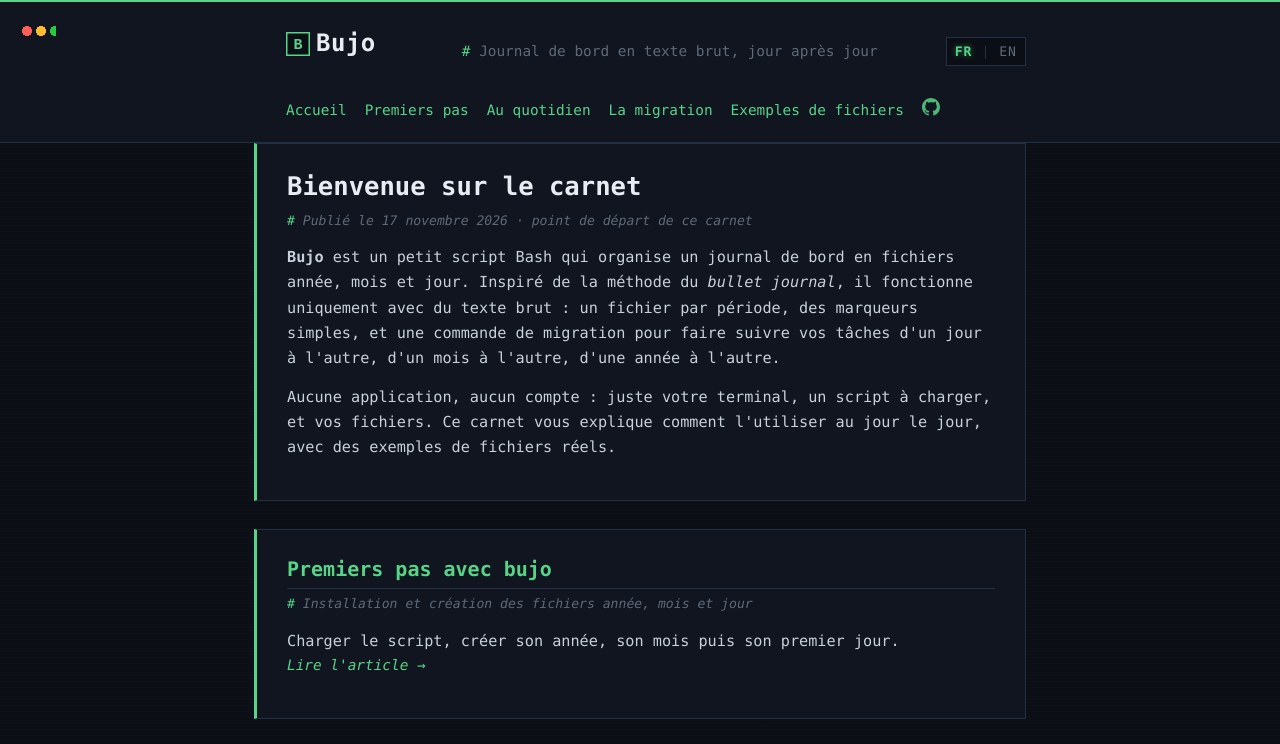
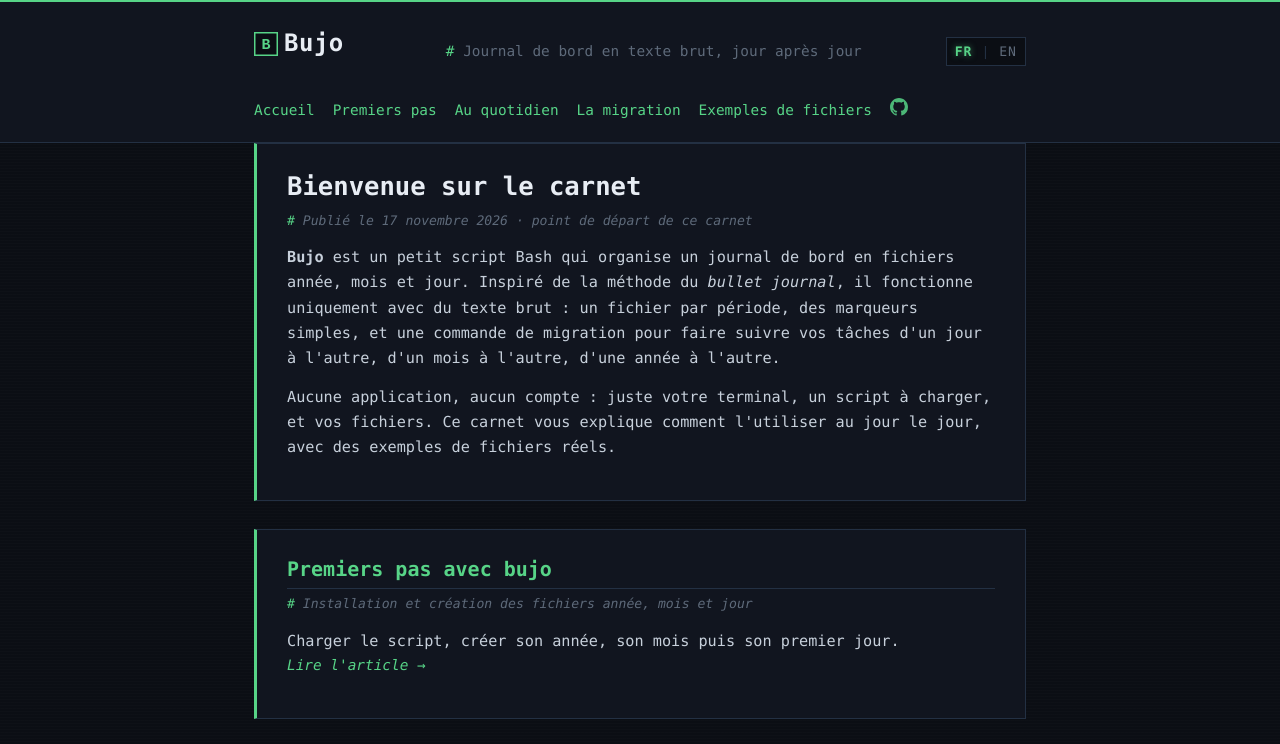
Before and after one commit to Lajule/bujo, a plain HTML site: page docs/index.html in a window 1280 px wide. Shown: the top 744 px of the page. Drawn offline with Linux system fonts and the light colour scheme.

Commit message:
Suppress window icons

```diff
--- a/docs/assets/style.css
+++ b/docs/assets/style.css
@@ -58,26 +58,12 @@ header.site {
     padding: 22px 0 18px;
 }
 
-header.site::before {
-    content: "";
-    position: absolute;
-    top: 24px;
-    left: 22px;
-    width: 34px;
-    height: 10px;
-    background:
-        radial-gradient(circle closest-side, #ff5f56 0 100%, transparent 100%) 0 0 / 10px 10px no-repeat,
-        radial-gradient(circle closest-side, #ffbd2e 0 100%, transparent 100%) 14px 0 / 10px 10px no-repeat,
-        radial-gradient(circle closest-side, #27c93f 0 100%, transparent 100%) 28px 0 / 10px 10px no-repeat;
-}
-
 header.site .wrap {
     display: flex;
     align-items: baseline;
     justify-content: space-between;
     gap: 16px;
     flex-wrap: wrap;
-    padding-left: 56px;
 }
 
 .site-title {
```
